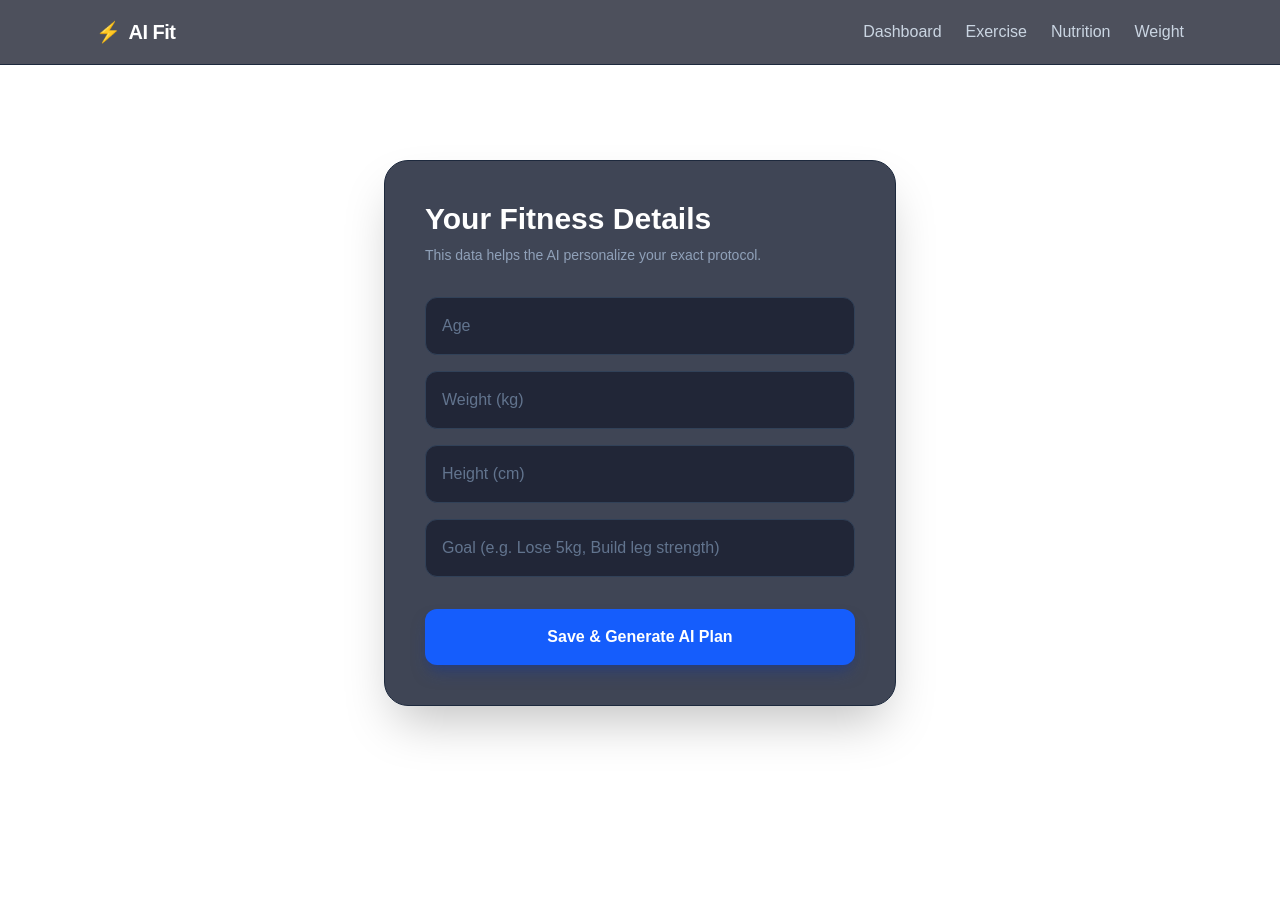
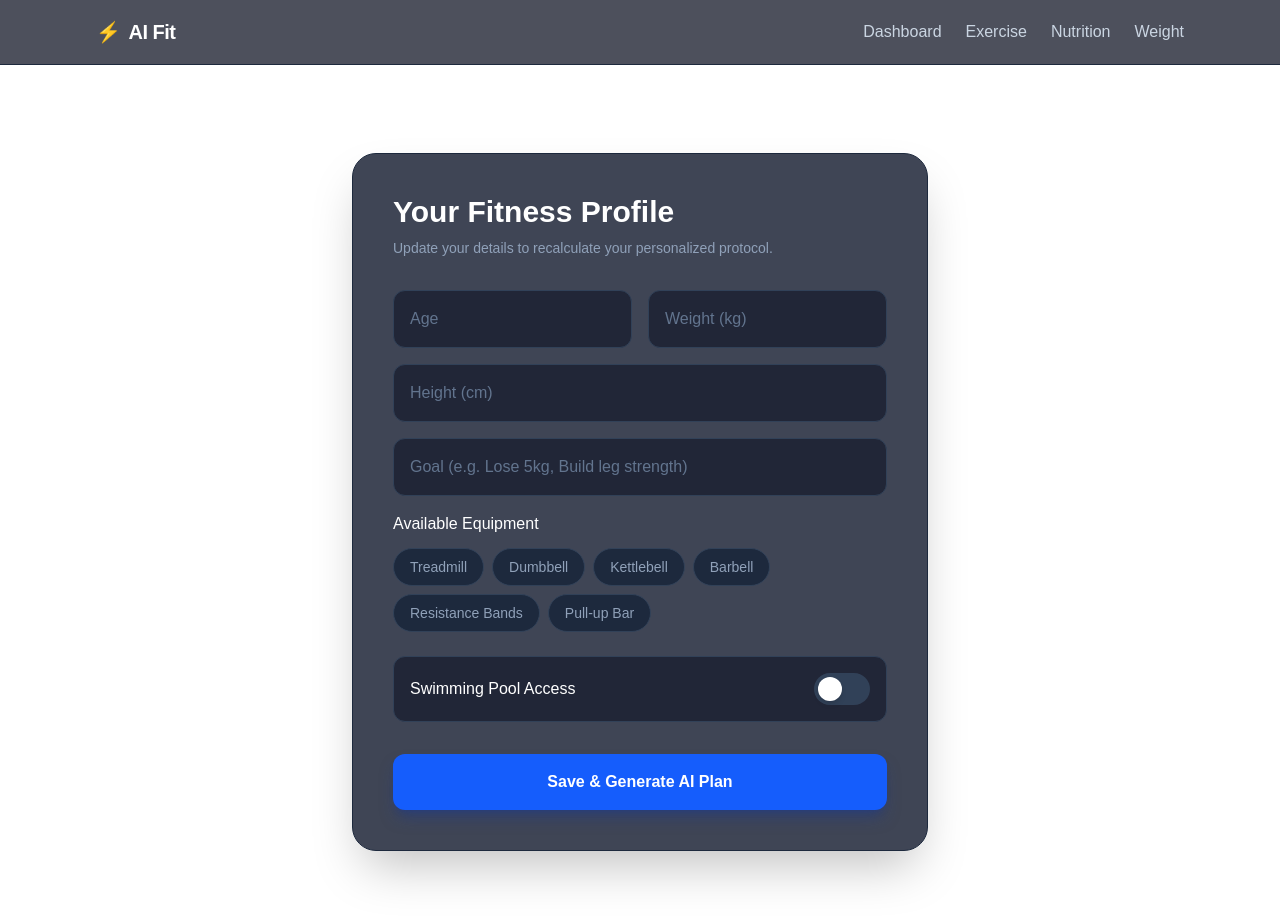
Before and after one commit to boomelm36-beep/ai-fitness-app, a Next.js app: page /onboarding in a window 1280 px wide. Shown: the top 924 px of the page. Before the commit the page ends 801 px from the top, so only its background shows below. Built offline with nearby package versions, Linux system fonts and the light colour scheme; no server answers.

Commit message:
Adjust AI Result

```diff
--- a/app/api/generate-plan/route.ts
+++ b/app/api/generate-plan/route.ts
@@ -8,14 +8,24 @@ export async function POST(req: Request) {
   try {
     const { stats, isTired } = await req.json();
 
+    // Get today's day of the week to align the schedule
+    const today = new Date().toLocaleDateString('en-US', { weekday: 'long' });
+
     const prompt = `Act as an expert personal trainer and nutritionist.
     User: Age ${stats.age}, Weight ${stats.weight}kg, Height ${stats.height}cm, Goal: ${stats.goal}.
-    ${isTired ? "USER IS TIRED TODAY. Adjust the routine for active recovery and lower calories." : ""}
+    Equipment Available: ${stats.equipment.length > 0 ? stats.equipment.join(", ") : "Bodyweight only"}.
+    Swimming Pool Access: ${stats.swimmingPool ? "Yes" : "No"}.
 
-    Return ONLY a valid JSON object matching this exact structure, with no markdown formatting or backticks around it:
+    ${isTired ? "USER IS TIRED TODAY. Adjust today's routine for active recovery and lower calories." : ""}
+
+    CONSTRAINTS:
+    1. SCHEDULE: Today is ${today}. Generate a 7-day schedule. You MUST explicitly make Saturday and Sunday rest or light recovery days.
+    2. NUTRITION: Meals must be very easy to find (standard grocery items or common takeout) and easy/fast to prepare. No complex recipes.
+
+    Return ONLY a valid JSON object matching this exact structure:
     {
       "exercisePlan": {
-        "overview": "Short motivational overview",
+        "overview": "Short motivational overview based on their equipment and goal.",
         "weeklyRoutine": [
           {
             "day": "Monday",
@@ -30,7 +40,7 @@ export async function POST(req: Request) {
         "dailyCalories": 2200,
         "macros": { "protein": 150, "carbs": 200, "fat": 65 },
         "meals": [
-          { "time": "Breakfast", "name": "Protein Oatmeal", "calories": 450, "desc": "Oats with whey and berries" }
+          { "time": "Breakfast", "name": "Protein Oatmeal", "calories": 450, "desc": "Oats with whey, easy to prep in 2 mins." }
         ]
       }
     }`;
@@ -43,7 +53,7 @@ export async function POST(req: Request) {
         response = await ai.models.generateContent({
             model: 'gemini-3.6-flash',
             contents: prompt,
-            config: { responseMimeType: "application/json" } // Forces JSON output
+            config: { responseMimeType: "application/json" }
         });
         break;
       } catch (err: any) {
--- a/app/onboarding/page.tsx
+++ b/app/onboarding/page.tsx
@@ -1,15 +1,51 @@
 // app/onboarding/page.tsx
 "use client";
-import { useState } from "react";
+import { useState, useEffect } from "react";
 import { useRouter } from "next/navigation";
 import { supabase } from "@/lib/supabase";
 import { useAppStore } from "@/store";
 
+const EQUIPMENT_OPTIONS = ["Treadmill", "Dumbbell", "Kettlebell", "Barbell", "Resistance Bands", "Pull-up Bar"];
+
 export default function Onboarding() {
-  const [stats, setStats] = useState({ age: "", weight: "", height: "", goal: "" });
+  const [stats, setStats] = useState({
+    age: "", weight: "", height: "", goal: "", equipment: [] as string[], swimmingPool: false
+  });
   const [loading, setLoading] = useState(false);
+  const [fetching, setFetching] = useState(true);
   const router = useRouter();
   const { setUserStats, setPlans } = useAppStore();
+
+  // Fetch saved data on load
+  useEffect(() => {
+    const fetchProfile = async () => {
+      const { data: { user } } = await supabase.auth.getUser();
+      if (user) {
+        const { data } = await supabase.from('profiles').select('*').eq('id', user.id).single();
+        if (data) {
+          setStats({
+            age: data.age?.toString() || "",
+            weight: data.weight?.toString() || "",
+            height: data.height?.toString() || "",
+            goal: data.goal || "",
+            equipment: data.equipment || [],
+            swimmingPool: data.swimming_pool || false,
+          });
+        }
+      }
+      setFetching(false);
+    };
+    fetchProfile();
+  }, []);
+
+  const toggleEquipment = (item: string) => {
+    setStats(prev => ({
+      ...prev,
+      equipment: prev.equipment.includes(item)
+        ? prev.equipment.filter(e => e !== item)
+        : [...prev.equipment, item]
+    }));
+  };
 
   const handleSaveAndGenerate = async () => {
     try {
@@ -22,25 +58,21 @@ export default function Onboarding() {
         return;
       }
 
-      // 1. Save to Supabase
       const { error: dbError } = await supabase.from("profiles").upsert({
         id: user.id,
         age: parseFloat(stats.age),
         weight: parseFloat(stats.weight),
         height: parseFloat(stats.height),
         goal: stats.goal,
+        equipment: stats.equipment,
+        swimming_pool: stats.swimmingPool,
         updated_at: new Date().toISOString(),
       });
 
-      if (dbError) {
-        alert(`Database Error: ${dbError.message}`);
-        setLoading(false);
-        return;
-      }
+      if (dbError) throw dbError;
 
       setUserStats(stats);
 
-      // 2. Call Gemini API
       const res = await fetch("/api/generate-plan", {
         method: "POST",
         headers: { "Content-Type": "application/json" },
@@ -48,41 +80,70 @@ export default function Onboarding() {
       });
 
       const data = await res.json();
+      if (!res.ok || data.error) throw new Error(data.error || 'Failed to generate plan');
 
-      // Catch API errors (like bad API keys)
-      if (!res.ok || data.error) {
-        alert(`AI Error: ${data.error || 'Failed to generate plan'}`);
-        setLoading(false);
-        return;
-      }
-
-      // 3. Save to global state and redirect
       setPlans(data.exercisePlan, data.nutritionPlan);
-      setLoading(false);
       router.push("/dashboard");
 
     } catch (error: any) {
-      alert(`Unexpected Error: ${error.message}`);
+      alert(`Error: ${error.message}`);
+    } finally {
       setLoading(false);
     }
   };
+
   const inputClass = "w-full bg-slate-950/50 border border-slate-700 text-white placeholder:text-slate-500 rounded-xl p-4 focus:ring-2 focus:ring-blue-500 outline-none transition mb-4";
 
+  if (fetching) return <div className="min-h-screen flex items-center justify-center text-white">Loading profile...</div>;
+
   return (
-    <div className="min-h-[80vh] flex items-center justify-center">
-      <div className="bg-slate-900/80 backdrop-blur-xl p-8 sm:p-10 rounded-3xl border border-slate-800 shadow-2xl w-full max-w-lg">
-        <h1 className="text-3xl font-bold mb-2 text-white">Your Fitness Details</h1>
-        <p className="text-slate-400 text-sm mb-8">This data helps the AI personalize your exact protocol.</p>
+    <div className="min-h-[90vh] flex items-center justify-center py-10">
+      <div className="bg-slate-900/80 backdrop-blur-xl p-8 sm:p-10 rounded-3xl border border-slate-800 shadow-2xl w-full max-w-xl">
+        <h1 className="text-3xl font-bold mb-2 text-white">Your Fitness Profile</h1>
+        <p className="text-slate-400 text-sm mb-8">Update your details to recalculate your personalized protocol.</p>
 
-        <input placeholder="Age" type="number" className={inputClass} onChange={(e) => setStats({ ...stats, age: e.target.value })} />
-        <input placeholder="Weight (kg)" type="number" className={inputClass} onChange={(e) => setStats({ ...stats, weight: e.target.value })} />
-        <input placeholder="Height (cm)" type="number" className={inputClass} onChange={(e) => setStats({ ...stats, height: e.target.value })} />
-        <input placeholder="Goal (e.g. Lose 5kg, Build leg strength)" className={inputClass} onChange={(e) => setStats({ ...stats, goal: e.target.value })} />
+        <div className="grid grid-cols-2 gap-4">
+          <input placeholder="Age" type="number" value={stats.age} className={inputClass} onChange={(e) => setStats({ ...stats, age: e.target.value })} />
+          <input placeholder="Weight (kg)" type="number" value={stats.weight} className={inputClass} onChange={(e) => setStats({ ...stats, weight: e.target.value })} />
+        </div>
+        <input placeholder="Height (cm)" type="number" value={stats.height} className={inputClass} onChange={(e) => setStats({ ...stats, height: e.target.value })} />
+        <input placeholder="Goal (e.g. Lose 5kg, Build leg strength)" value={stats.goal} className={inputClass} onChange={(e) => setStats({ ...stats, goal: e.target.value })} />
+
+        {/* Equipment Selection */}
+        <div className="mb-6">
+          <label className="block text-white font-medium mb-3">Available Equipment</label>
+          <div className="flex flex-wrap gap-2">
+            {EQUIPMENT_OPTIONS.map(item => (
+              <button
+                key={item}
+                onClick={() => toggleEquipment(item)}
+                className={`px-4 py-2 rounded-full text-sm font-medium border transition ${
+                  stats.equipment.includes(item)
+                    ? 'bg-blue-600 border-blue-500 text-white'
+                    : 'bg-slate-800 border-slate-700 text-slate-400 hover:border-slate-500'
+                }`}
+              >
+                {item}
+              </button>
+            ))}
+          </div>
+        </div>
+
+        {/* Swimming Pool Toggle */}
+        <div className="mb-8 flex items-center justify-between bg-slate-950/50 p-4 rounded-xl border border-slate-700">
+          <span className="text-white font-medium">Swimming Pool Access</span>
+          <button
+            onClick={() => setStats(prev => ({ ...prev, swimmingPool: !prev.swimmingPool }))}
+            className={`w-14 h-8 rounded-full flex items-center p-1 transition-colors ${stats.swimmingPool ? 'bg-blue-600' : 'bg-slate-700'}`}
+          >
+            <div className={`w-6 h-6 bg-white rounded-full shadow-md transform transition-transform ${stats.swimmingPool ? 'translate-x-6' : 'translate-x-0'}`}></div>
+          </button>
+        </div>
 
         <button
           onClick={handleSaveAndGenerate}
           disabled={loading}
-          className="w-full mt-4 bg-blue-600 text-white p-4 rounded-xl font-bold shadow-lg shadow-blue-900/50 hover:bg-blue-500 disabled:opacity-50 disabled:cursor-not-allowed transition"
+          className="w-full bg-blue-600 text-white p-4 rounded-xl font-bold shadow-lg shadow-blue-900/50 hover:bg-blue-500 disabled:opacity-50 disabled:cursor-not-allowed transition"
         >
           {loading ? "AI is generating your customized plan..." : "Save & Generate AI Plan"}
         </button>
--- a/store.ts
+++ b/store.ts
@@ -1,11 +1,20 @@
 // store.ts
 import { create } from 'zustand'
 
+interface UserStats {
+  weight: string;
+  height: string;
+  goal: string;
+  age: string;
+  equipment: string[];
+  swimmingPool: boolean;
+}
+
 interface AppState {
-  userStats: { weight: string; height: string; goal: string; age: string } | null;
+  userStats: UserStats | null;
   exercisePlan: any | null;
   nutritionPlan: any | null;
-  setUserStats: (stats: any) => void;
+  setUserStats: (stats: UserStats) => void;
   setPlans: (exercise: any, nutrition: any) => void;
 }
 
```
